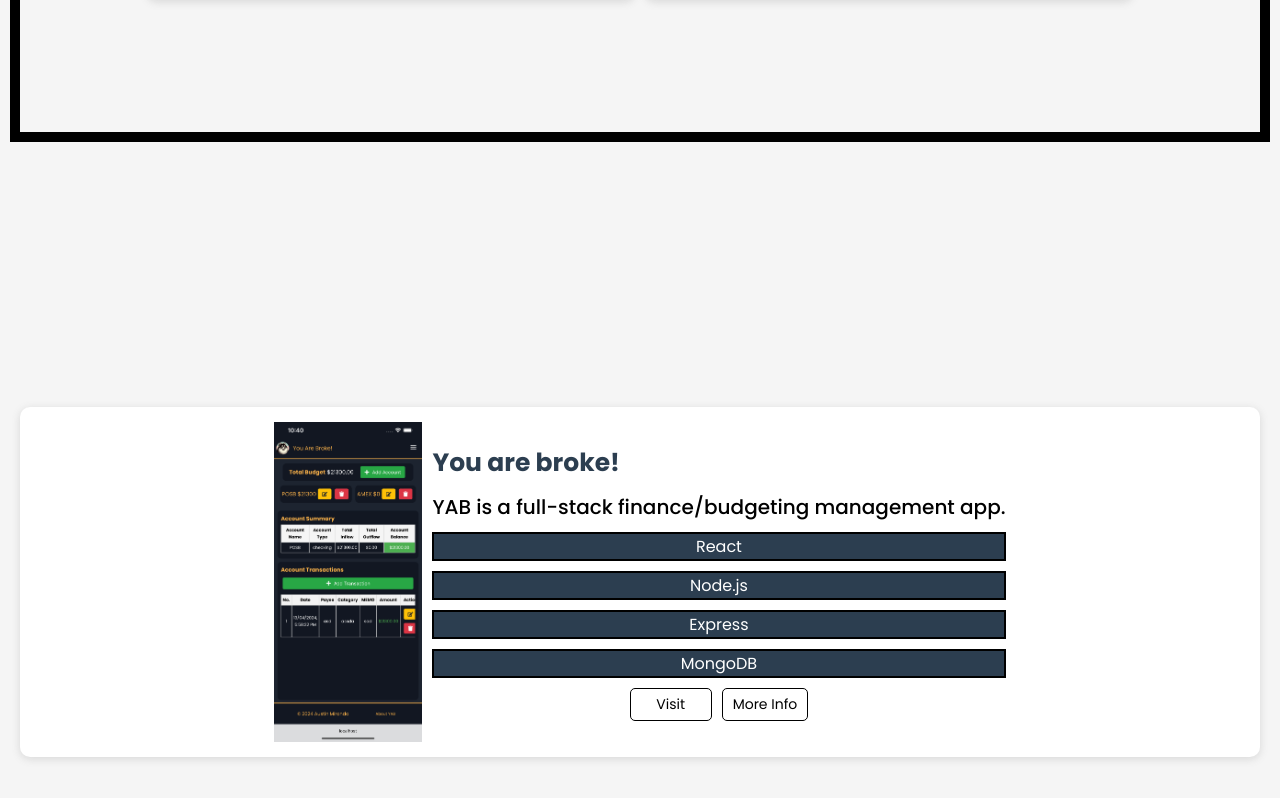
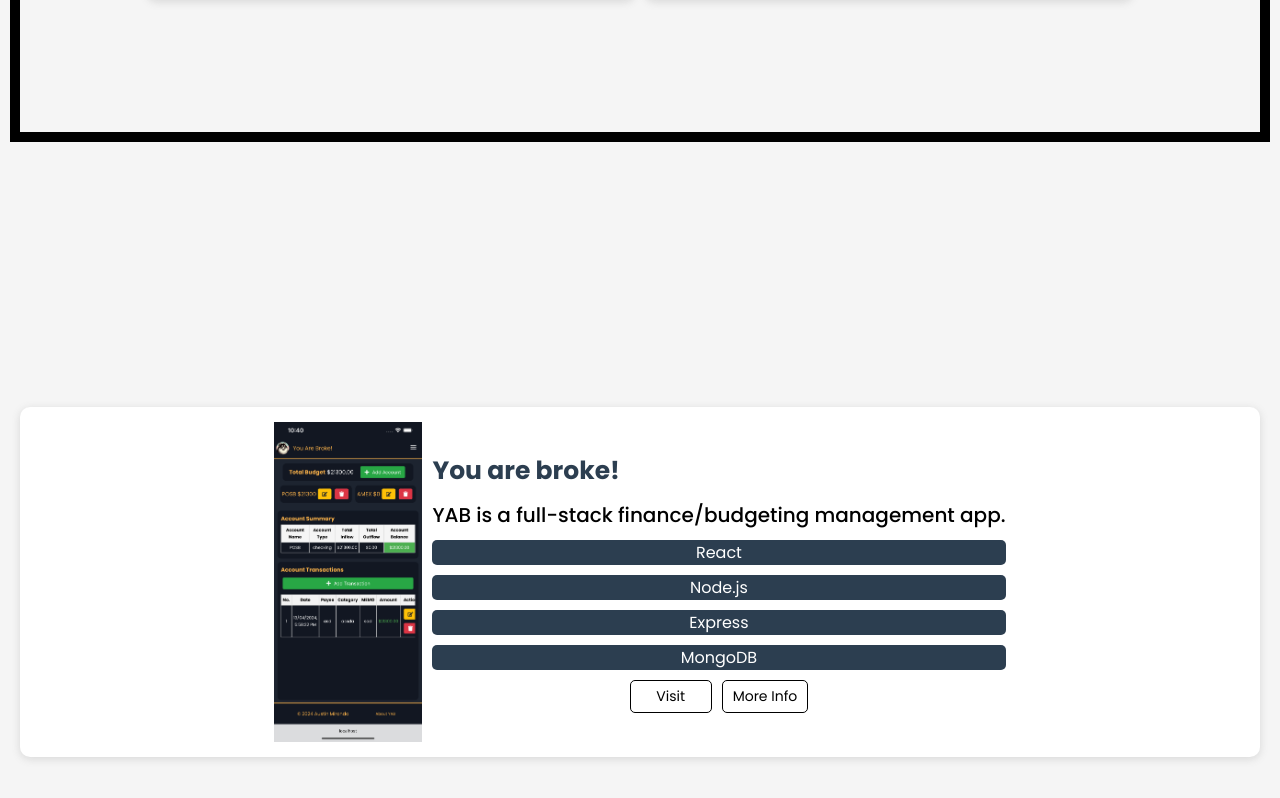
Before and after one commit to TarokoDev/ANSM-Portfolio, a React (Vite) app in the folder frontend/: page / in a window 1280 px wide. Shown: the part 1448-2246 px from the top of the page. Built offline with nearby package versions, Linux system fonts and the light colour scheme.

Commit message:
Update Projects.module.css

```diff
--- a/frontend/src/components/pages/projects/Projects.module.css
+++ b/frontend/src/components/pages/projects/Projects.module.css
@@ -77,7 +77,7 @@ img {
 }
 
 .stack div {
-    border: 2px solid black;
+    border-radius: 5px;
     gap: 10px;
     text-align: center;
     background-color: var(--primary-color);
```
